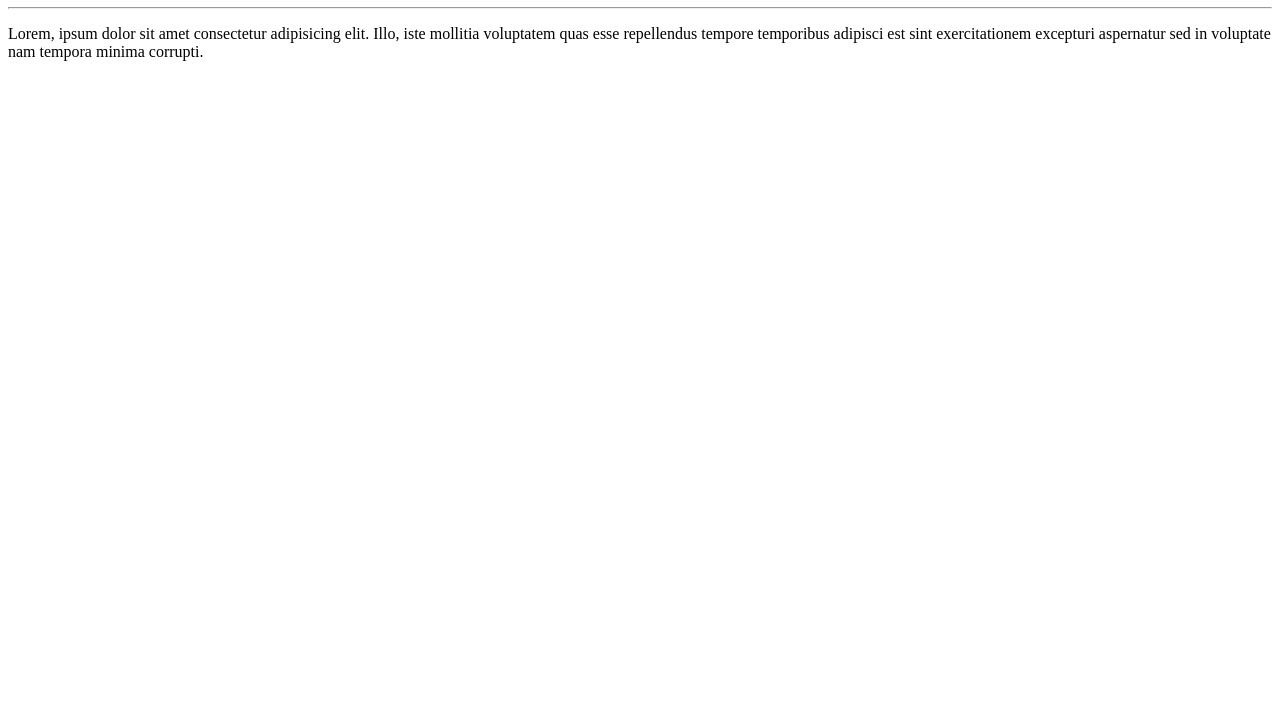
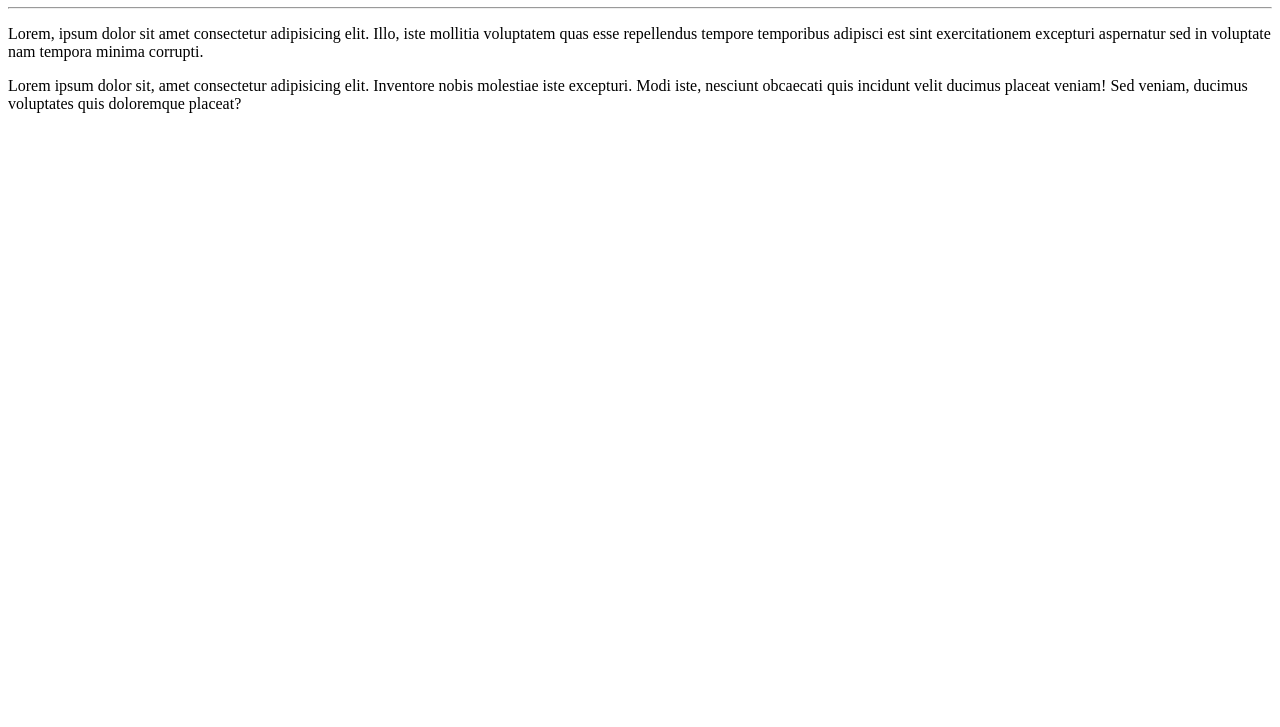
Before and after one commit to arielnbg/Ola-Mundo, a plain HTML site: page site-exemplo/index.html in a window 1280 px wide. Shown: the part 73-800 px from the top of the page. Drawn offline with Linux system fonts and the light colour scheme.

Commit message:
adicionei um parágrafo

```diff
--- a/site-exemplo/index.html
+++ b/site-exemplo/index.html
@@ -10,6 +10,7 @@
     <h1>Olá, Mundo!!!</h1>
     <hr>
     <p>Lorem, ipsum dolor sit amet consectetur adipisicing elit. Illo, iste mollitia voluptatem quas esse repellendus tempore temporibus adipisci est sint exercitationem excepturi aspernatur sed in voluptate nam tempora minima corrupti.</p>
+    <p>Lorem ipsum dolor sit, amet consectetur adipisicing elit. Inventore nobis molestiae iste excepturi. Modi iste, nesciunt obcaecati quis incidunt velit ducimus placeat veniam! Sed veniam, ducimus voluptates quis doloremque placeat?</p>
 
 </body>
 </html>
```
